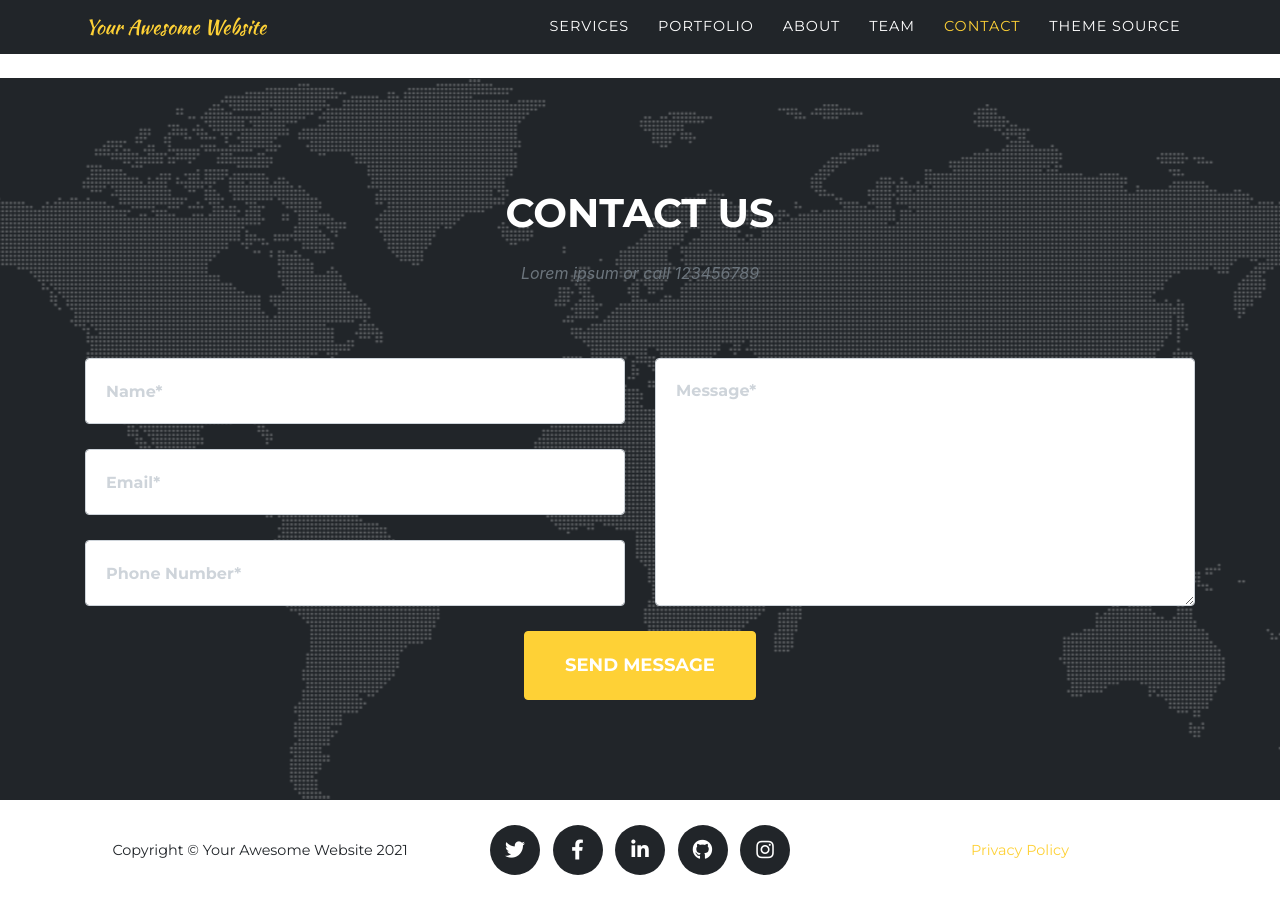
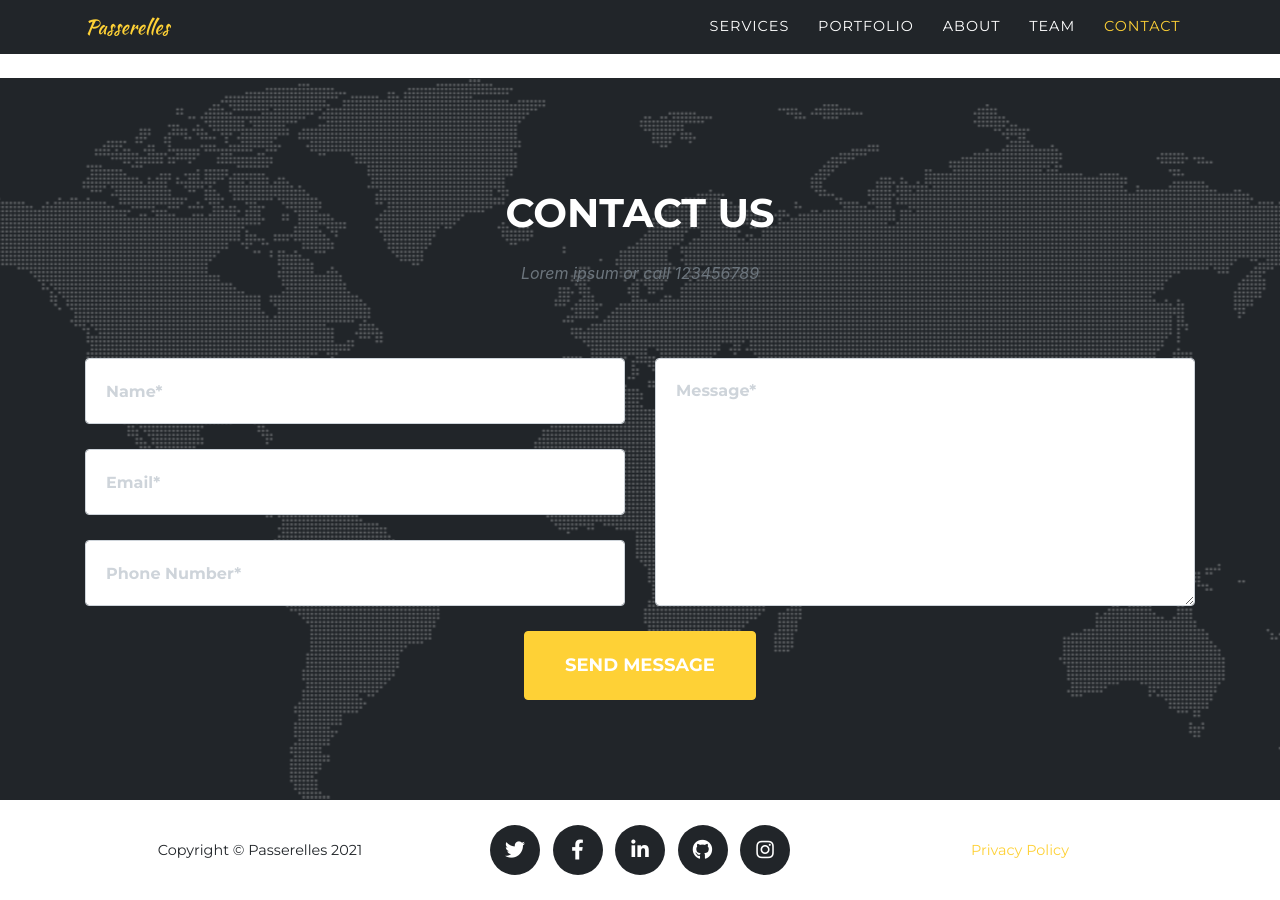
Before and after one commit to jeanpierredescorps/jeanpierredescorps.github.io, a Jekyll site: the page built from index.md, in a window 1280 px wide and 900 px high, scrolled down 5261 px. Built offline with Jekyll 4.4.1, drawn with Linux system fonts in a browser that asks for light colours; some web fonts are replaced.

Commit message:
passerelles

```diff
--- a/_config.yml
+++ b/_config.yml
@@ -16,10 +16,10 @@ theme: jekyll-agency
 url    : "" # the base hostname & protocol for your site, e.g. http://example.com
 baseurl: "" # the subpath of your site, e.g. /blog
 
-title      : Your Awesome Website
-email      : your-email@example.com #this is also the email contact forms will go to
+title      : Passerelles
+email      : jeanpierredescorps@gmail.com #this is also the email contact forms will go to
 description: "Site description"
-author     : Your Name
+author     : Jean-Pierre Descorps
 # logo:     #optional, defaults to site title
   # path: assets\img\clients\creative-market.jpg
   # height: 60 #height in px, defaults to 52px
--- a/_data/navigation.yml
+++ b/_data/navigation.yml
@@ -13,6 +13,3 @@ nav:
 
   - title: "Contact"
     section: contact
-
-  - title: "Theme Source"
-    url: https://github.com/raviriley/agency-jekyll-theme/
```
Also changed, not shown: 7 other files.
